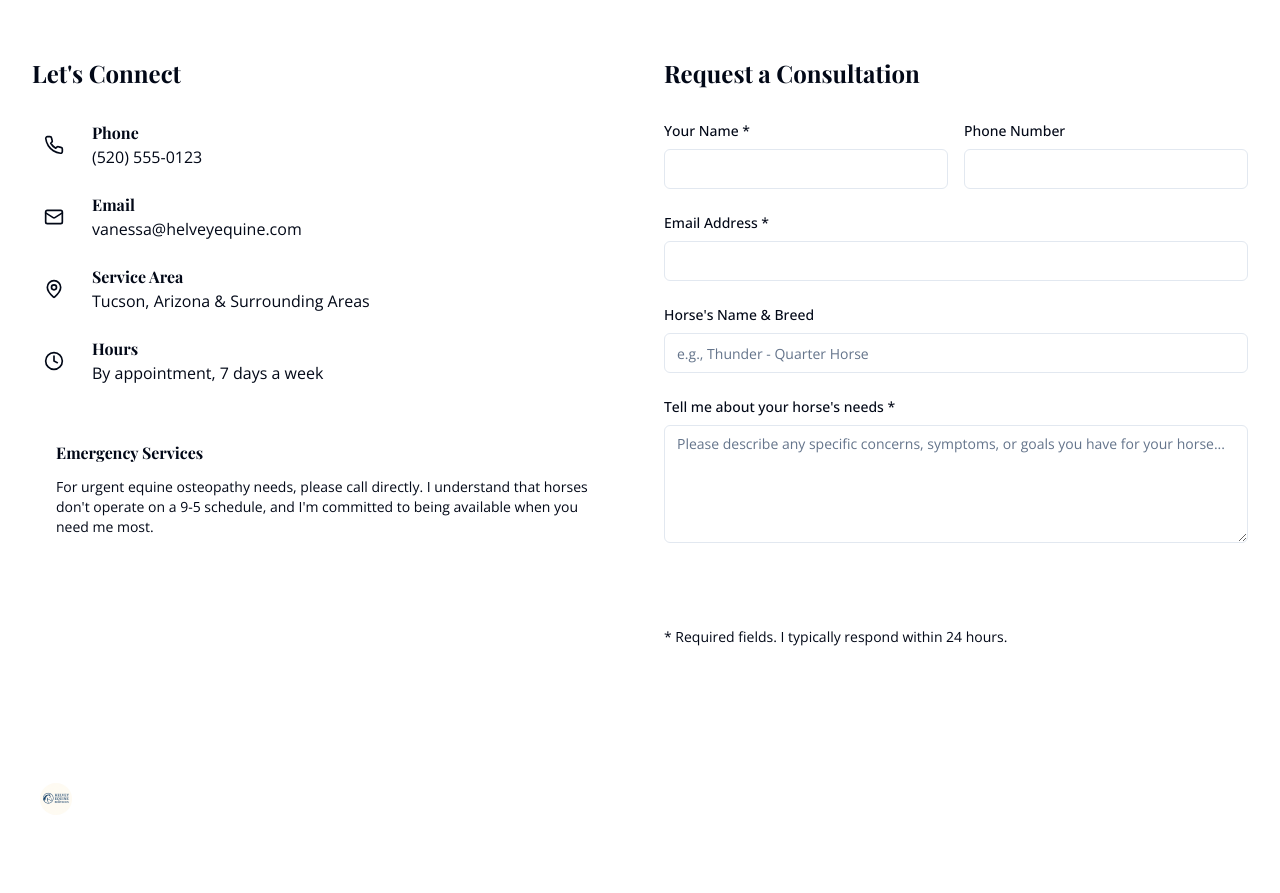
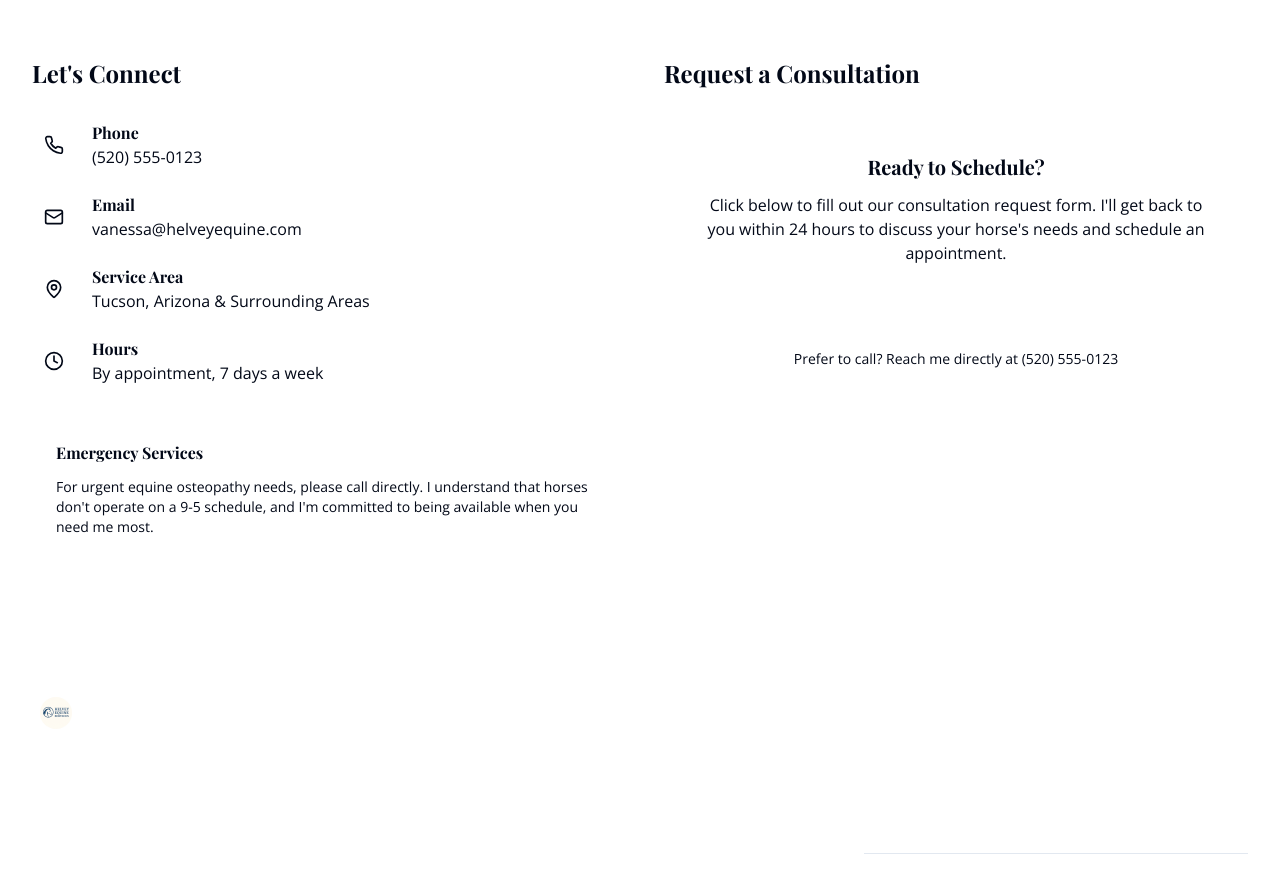
Before and after one commit to djangelic/equine-balance-tucson-website, a React (Vite) app: page / in a window 1280 px wide. Shown: the part 5000-5893 px from the top of the page. Built offline with nearby package versions, Linux system fonts and the light colour scheme.

Commit message:
Remove email input and add form link
Remove the email input from the header and replace the contact form with a button that links to the form.

```diff
--- a/src/components/Contact.tsx
+++ b/src/components/Contact.tsx
@@ -1,32 +1,9 @@
 
-import React, { useState } from 'react';
-import { Phone, Mail, MapPin, Clock, Send } from 'lucide-react';
+import React from 'react';
+import { Phone, Mail, MapPin, Clock, ExternalLink } from 'lucide-react';
 import { Button } from '@/components/ui/button';
-import { Input } from '@/components/ui/input';
-import { Textarea } from '@/components/ui/textarea';
 
 const Contact = () => {
-  const [formData, setFormData] = useState({
-    name: '',
-    email: '',
-    phone: '',
-    horseName: '',
-    message: ''
-  });
-
-  const handleInputChange = (e: React.ChangeEvent<HTMLInputElement | HTMLTextAreaElement>) => {
-    setFormData({
-      ...formData,
-      [e.target.name]: e.target.value
-    });
-  };
-
-  const handleSubmit = (e: React.FormEvent) => {
-    e.preventDefault();
-    console.log('Form submitted:', formData);
-    // Handle form submission here
-  };
-
   return (
     <section id="contact" className="py-20 bg-white">
       <div className="max-w-7xl mx-auto px-4 sm:px-6 lg:px-8">
@@ -99,102 +76,43 @@ const Contact = () => {
             </div>
           </div>
 
-          {/* Contact Form */}
+          {/* Contact Form Button */}
           <div>
             <h3 className="text-2xl font-serif font-bold text-navy mb-8">
               Request a Consultation
             </h3>
 
-            <form onSubmit={handleSubmit} className="space-y-6">
-              <div className="grid md:grid-cols-2 gap-4">
-                <div>
-                  <label htmlFor="name" className="block text-sm font-medium text-navy mb-2">
-                    Your Name *
-                  </label>
-                  <Input
-                    id="name"
-                    name="name"
-                    type="text"
-                    required
-                    value={formData.name}
-                    onChange={handleInputChange}
-                    className="border-blue focus:ring-blue"
-                  />
-                </div>
-                <div>
-                  <label htmlFor="phone" className="block text-sm font-medium text-navy mb-2">
-                    Phone Number
-                  </label>
-                  <Input
-                    id="phone"
-                    name="phone"
-                    type="tel"
-                    value={formData.phone}
-                    onChange={handleInputChange}
-                    className="border-blue focus:ring-blue"
-                  />
-                </div>
-              </div>
-
-              <div>
-                <label htmlFor="email" className="block text-sm font-medium text-navy mb-2">
-                  Email Address *
-                </label>
-                <Input
-                  id="email"
-                  name="email"
-                  type="email"
-                  required
-                  value={formData.email}
-                  onChange={handleInputChange}
-                  className="border-blue focus:ring-blue"
-                />
-              </div>
-
-              <div>
-                <label htmlFor="horseName" className="block text-sm font-medium text-navy mb-2">
-                  Horse's Name & Breed
-                </label>
-                <Input
-                  id="horseName"
-                  name="horseName"
-                  type="text"
-                  value={formData.horseName}
-                  onChange={handleInputChange}
-                  className="border-blue focus:ring-blue"
-                  placeholder="e.g., Thunder - Quarter Horse"
-                />
-              </div>
-
-              <div>
-                <label htmlFor="message" className="block text-sm font-medium text-navy mb-2">
-                  Tell me about your horse's needs *
-                </label>
-                <Textarea
-                  id="message"
-                  name="message"
-                  required
-                  rows={5}
-                  value={formData.message}
-                  onChange={handleInputChange}
-                  className="border-blue focus:ring-blue"
-                  placeholder="Please describe any specific concerns, symptoms, or goals you have for your horse..."
-                />
+            <div className="bg-blue-light rounded-lg p-8 text-center">
+              <div className="mb-6">
+                <h4 className="text-xl font-semibold text-navy mb-3">
+                  Ready to Schedule?
+                </h4>
+                <p className="text-earth">
+                  Click below to fill out our consultation request form. I'll get back to you within 24 hours
+                  to discuss your horse's needs and schedule an appointment.
+                </p>
               </div>
 
               <Button
-                type="submit"
+                asChild
                 size="lg"
-                className="w-full bg-blue hover:bg-blue-dark text-white"
+                className="bg-blue hover:bg-blue-dark text-white px-8 py-3"
               >
-                <Send size={20} className="mr-2" />
-                Send Message
+                <a
+                  href="https://forms.google.com/your-form-link"
+                  target="_blank"
+                  rel="noopener noreferrer"
+                  className="inline-flex items-center"
+                >
+                  <ExternalLink size={20} className="mr-2" />
+                  Request Consultation
+                </a>
               </Button>
-            </form>
 
-            <p className="text-sm text-earth mt-4">
-              * Required fields. I typically respond within 24 hours.
-            </p>
+              <p className="text-sm text-earth mt-4">
+                Prefer to call? Reach me directly at (520) 555-0123
+              </p>
+            </div>
           </div>
         </div>
       </div>
```
